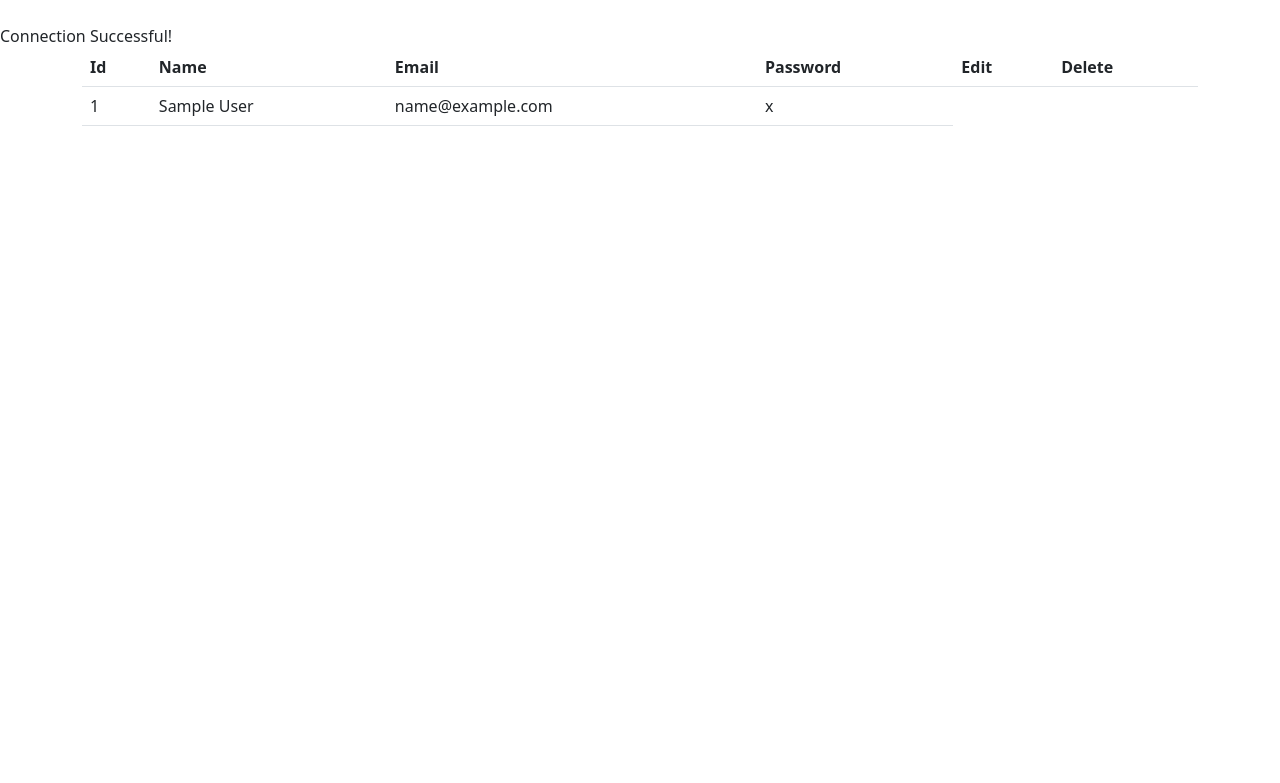
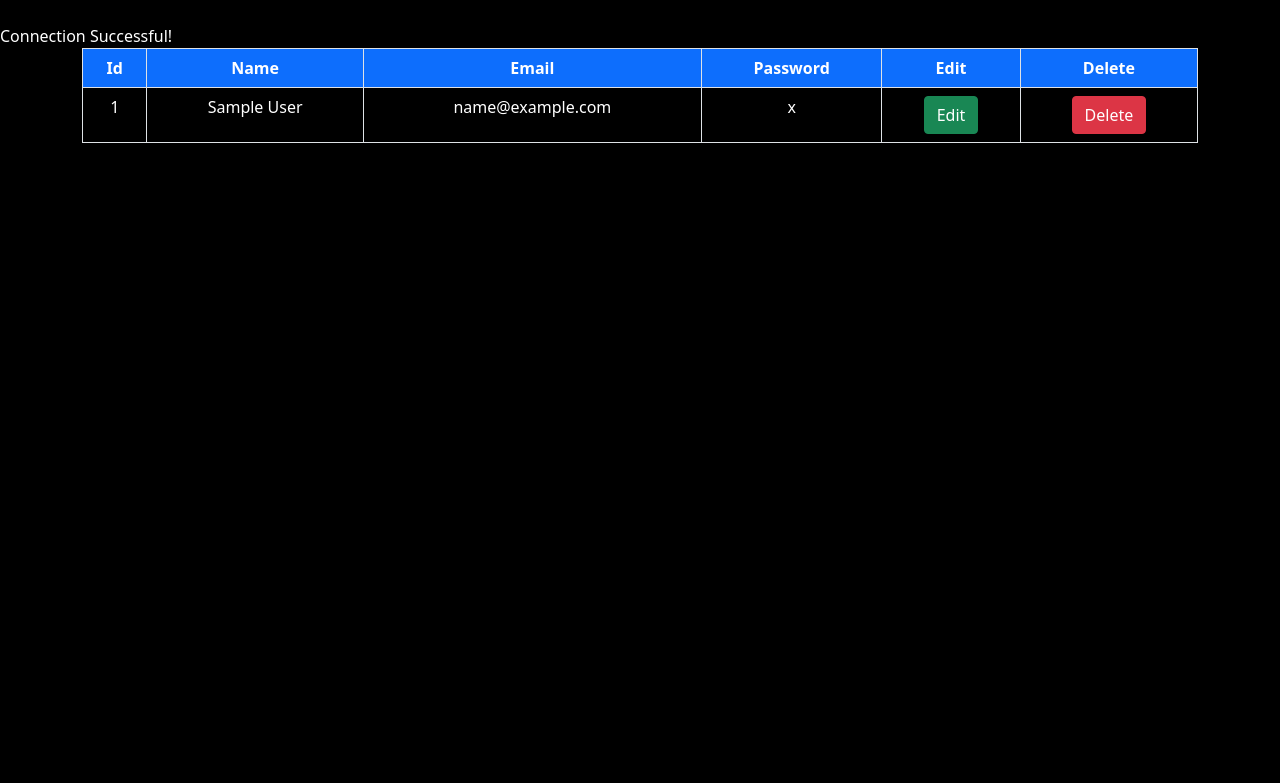
Before and after one commit to rizwan02091986/php-g1, a PHP site: page /c_read.php in a window 1280 px wide. Shown: the top 783 px of the page. Run offline with PHP 8.4, Linux system fonts and the light colour scheme; tables that the repository leaves empty or names only in its code hold one stand-in row (values such as "Sample post").

Commit message:
28-03-2024

```diff
--- a/c_read.php
+++ b/c_read.php
@@ -6,10 +6,15 @@
 
 ?>
 <link href="https://cdn.jsdelivr.net/npm/bootstrap@5.0.2/dist/css/bootstrap.min.css" rel="stylesheet" integrity="sha384-EVSTQN3/azprG1Anm3QDgpJLIm9Nao0Yz1ztcQTwFspd3yD65VohhpuuCOmLASjC" crossorigin="anonymous">
-
+<style>
+    body{
+        background-color: black;
+        color: white;
+    }
+</style>
 <div class="container">
-    <table class="table">
-        <tr>
+    <table class="table table-bordered text-white text-center">
+        <tr class="bg-primary">
             <th>Id</th>
             <th>Name</th>
             <th>Email</th>
@@ -24,7 +29,8 @@
                 <td>".$rows['name']."</td>
                 <td>".$rows['email']."</td>
                 <td>".$rows['password']."</td>
-
+                <td><a href='c_update.php?id=".$rows['id']."'class='btn btn-success'>Edit</a></td>
+                <td><a href='c_delete.php?id=".$rows['id']."'class='btn btn-danger'>Delete</a></td>
                 </tr>";
             }
         ?>
```
Also changed, not shown: c_delete.php (added), c_update.php (added).
